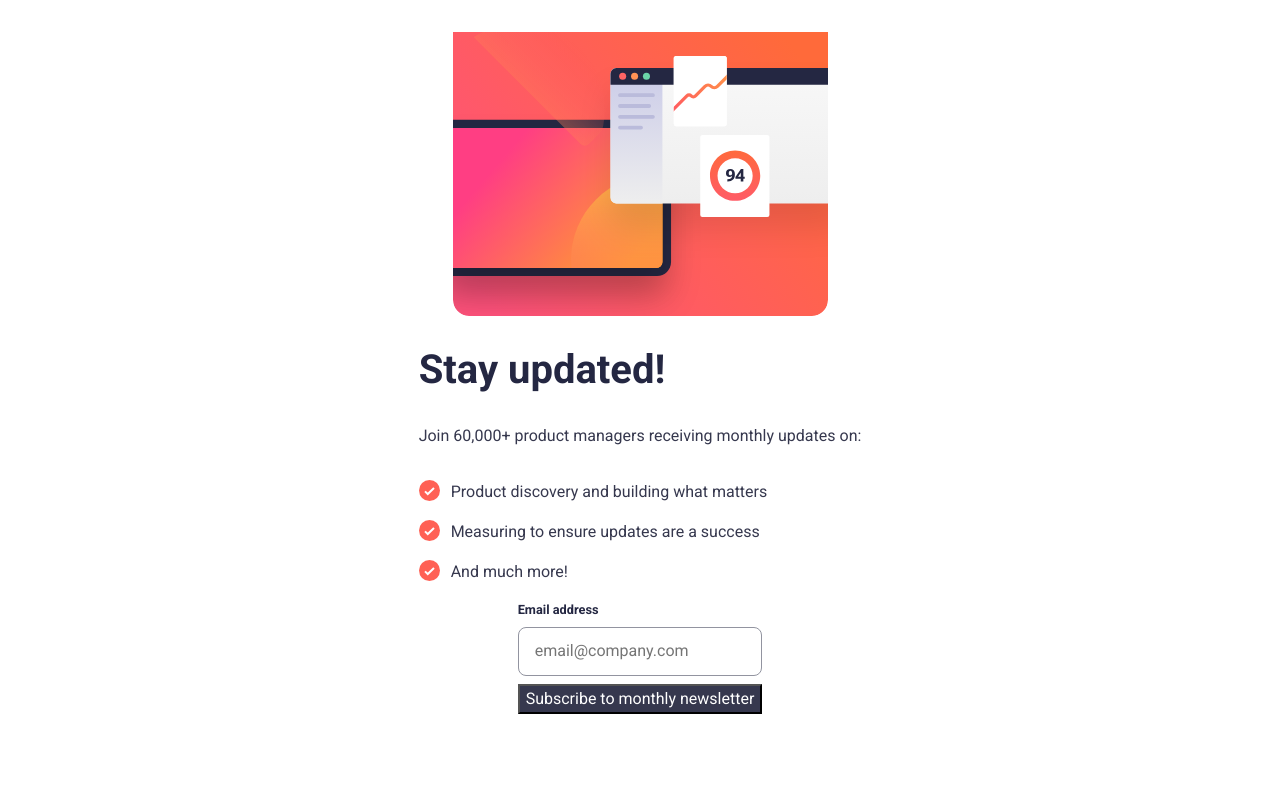
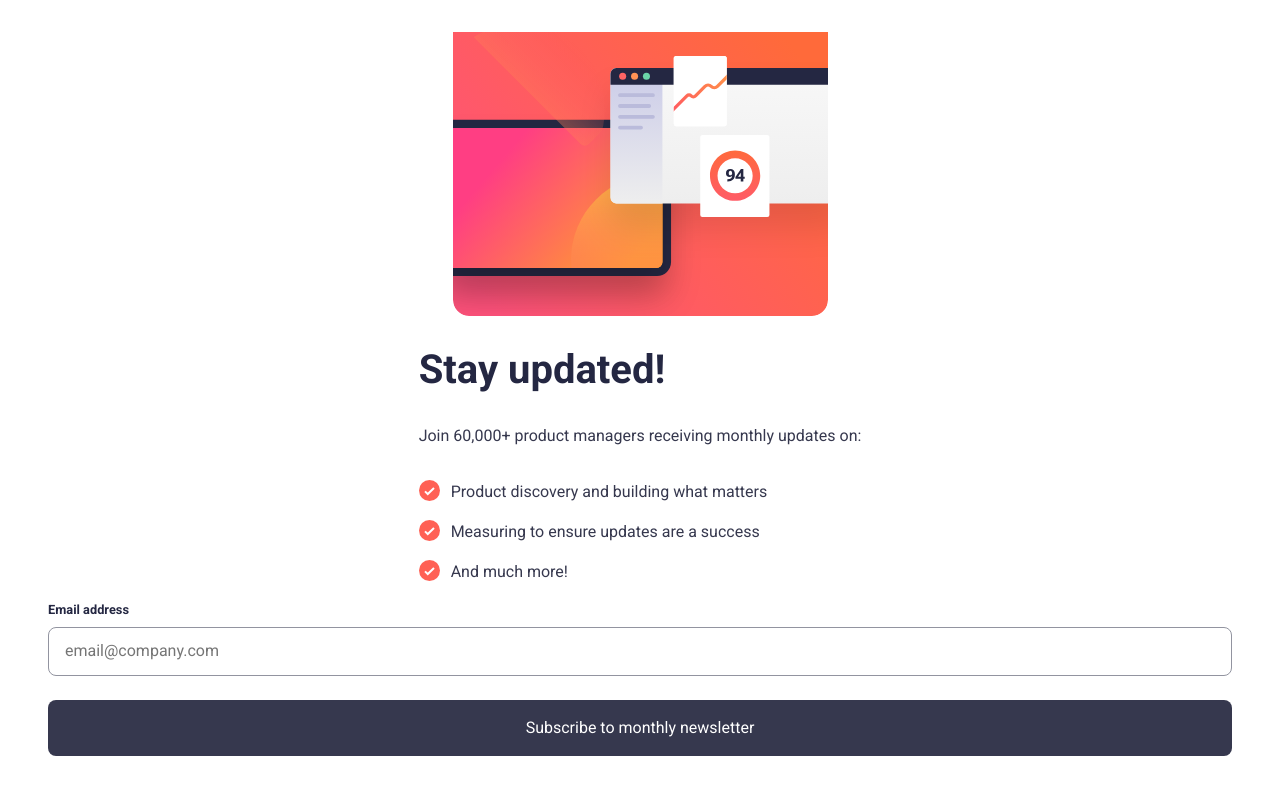
Before and after one commit to sclingan/newsletter-sign-up, a React (Vite) app: page / in a window 1280 px wide. Shown: the top 794 px of the page. Built offline with nearby package versions, Linux system fonts and the light colour scheme.

Commit message:
Styling form and inputs

```diff
--- a/src/App.css
+++ b/src/App.css
@@ -41,6 +41,10 @@ p, h1, h2, h3, h4, h5, h6 {
   isolation: isolate;
 }
 
+/* TODO:
+     fix color on input outline
+     check accessibility on image/bullet points/form
+*/
 main {
   display: flex;
   flex-direction: column;
@@ -85,6 +89,8 @@ form {
   display: flex;
   flex-direction: column;
   gap: 0.5rem;
+  min-width: 95%;
+  padding-inline: 1rem;
 }
 
 label {
@@ -95,11 +101,20 @@ label {
 
 input[type=email] {
   padding: 0.7rem 1rem;
-  border: 0.1rem solid hsl(231, 7%, 60%);
+  border: 0.02rem solid hsl(231, 7%, 60%);
   border-radius: 0.5rem;
+  margin-bottom: 1rem;
 }
 
 button {
   color: hsl(0, 0%, 100%);
   background-color: hsl(235, 18%, 26%);
+  border: none;
+  border-radius: 0.5rem;
+  padding: 1rem 2rem;
+  cursor: pointer;
+}
+
+button:hover {
+  background-color: hsl(4, 100%, 67%);
 }/*# sourceMappingURL=App.css.map */
--- a/src/App.scss
+++ b/src/App.scss
@@ -9,6 +9,11 @@ $font-size: 1rem;
 $ff: 'Roboto';
 $fw-400: 400;
 $fw-700: 700;
+
+/* TODO:
+     fix color on input outline
+     check accessibility on image/bullet points/form
+*/
 
 main {
     display: flex;
@@ -54,6 +59,8 @@ form {
     display: flex;
     flex-direction: column;
     gap: 0.5rem;
+    min-width: 95%; // watch this on responsive
+    padding-inline: 1rem;
 }
 
 label {
@@ -64,11 +71,20 @@ label {
 
 input[type='email'] {
     padding: 0.7rem 1rem;
-    border: 0.1rem solid $neutral-grey;
+    border: 0.02rem solid $neutral-grey;
     border-radius: 0.5rem;
+    margin-bottom: 1rem;
 }
 
 button {
     color: $neutral-white;
     background-color: $neutral-charcoal-grey;
+    border: none;
+    border-radius: 0.5rem;
+    padding: 1rem 2rem;
+    cursor: pointer;
 }
+
+button:hover {
+    background-color: $primary-tomato;
+}
```
Also changed, not shown: 1 other file (tests, documents, lock files or other folders).
